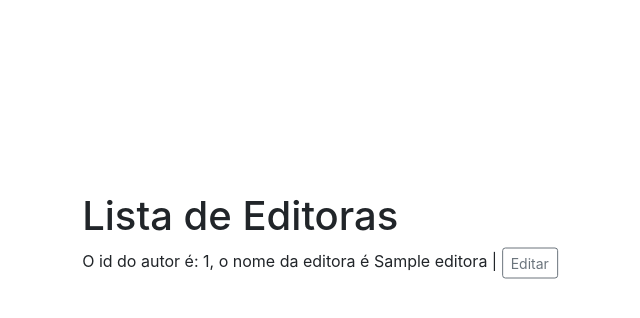
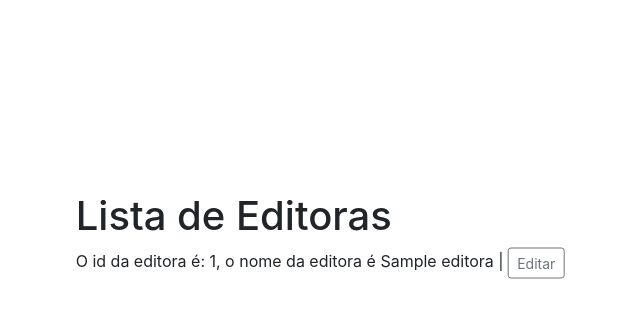
Before and after one commit to palharez/ninive, a Flask app: page /editora in a window 1280 px wide. Shown: the part 157-475 px from the top of the page, without its empty margins (320-960 px from the left). Run offline with Flask 2, Linux system fonts and the light colour scheme; the visitor is signed in with stand-in values (Sample User, id 1); tables that the repository leaves empty hold one stand-in row (values such as "Sample post"); some libraries are stand-ins or nearby versions.

Commit message:
Fix editora index

```diff
--- a/sgb/templates/editora/index.html
+++ b/sgb/templates/editora/index.html
@@ -5,10 +5,9 @@
 {% for editora in editoras %}
     <div>
         <p>
-            O id do autor é: {{ editora["id"] }}, o nome da editora é {{ editora["nome"] }} |
+            O id da editora é: {{ editora["id"] }}, o nome da editora é {{ editora["nome"] }} |
             <a class="btn btn-outline-secondary btn-sm" href="{{ url_for('editora.update', id=editora['id']) }}">Editar</a>
         </p>
-
     </div>
 {% endfor %}
 {% endblock %}
```
